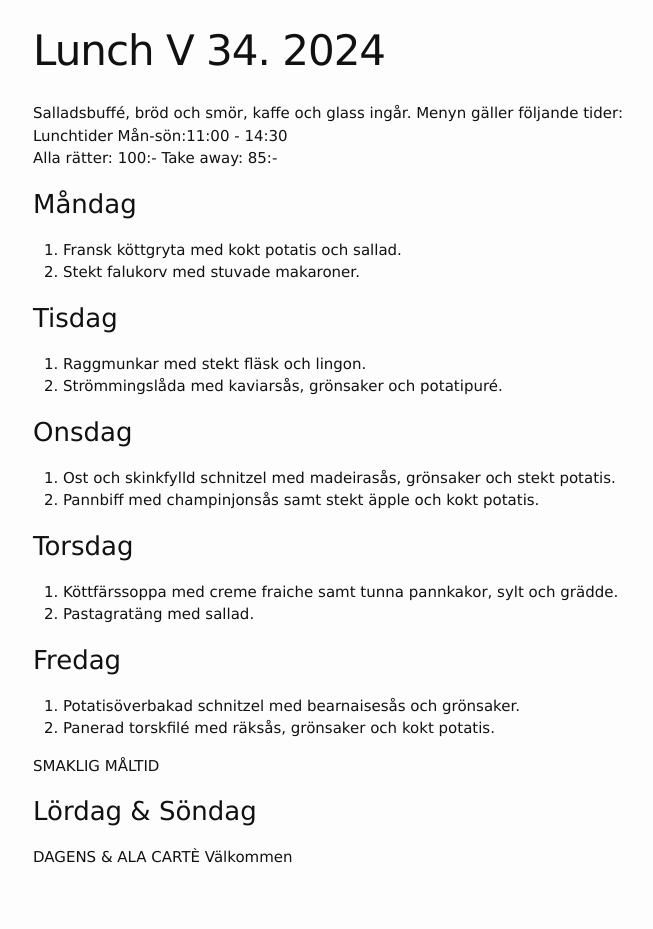
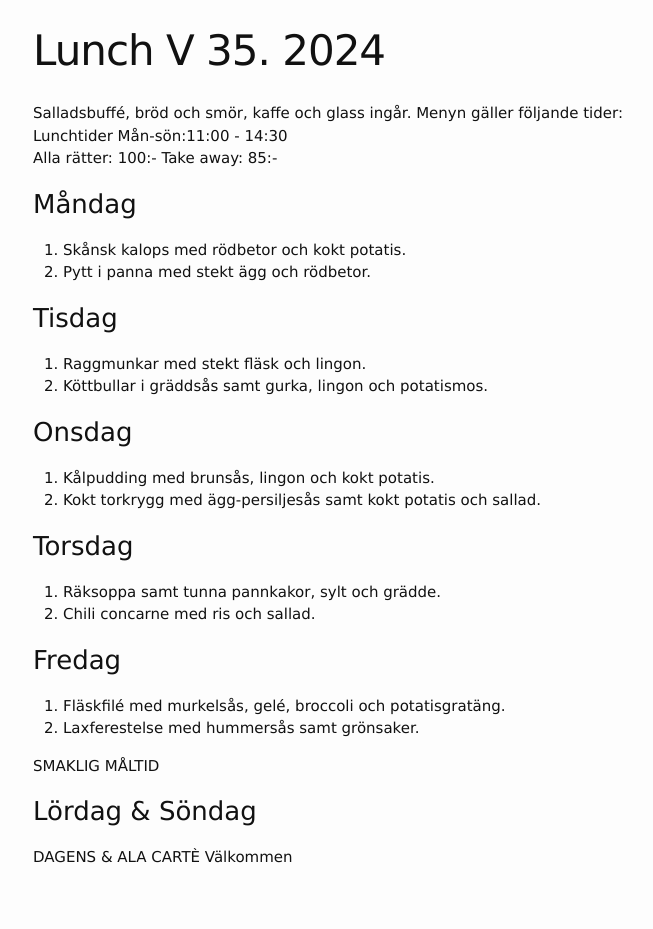
Before and after one commit to FarInn62/farinn62.github.io, a Jekyll site: the page built from lunch.md, in a window 1280 px wide. Shown: the whole page, without its empty margins (237-890 px from the left). Built offline with Jekyll 4.4.1, drawn with Linux system fonts in a browser that asks for light colours.

Commit message:
Update lunch.md

```diff
--- a/lunch.md
+++ b/lunch.md
@@ -1,6 +1,6 @@
 ---
 layout: foodmenu
-title: Lunch V 34. 2024
+title: Lunch V 35. 2024
 permalink: /lunch/
 published: true
 ---
@@ -11,28 +11,28 @@ Alla rätter: 100:- Take away: 85:-
 
 ### Måndag
 
-1. Fransk köttgryta med kokt potatis och sallad.
-2. Stekt falukorv med stuvade makaroner.
+1. Skånsk kalops med rödbetor och kokt potatis.
+2. Pytt i panna med stekt ägg och rödbetor.
 
 ### Tisdag
 
 1. Raggmunkar med stekt fläsk och lingon.
-2. Strömmingslåda med kaviarsås, grönsaker och potatipuré.
+2. Köttbullar i gräddsås samt gurka, lingon och potatismos.
 
 ### Onsdag
 
-1. Ost och skinkfylld schnitzel med madeirasås, grönsaker och stekt potatis.
-2. Pannbiff med champinjonsås samt stekt äpple och kokt potatis.
+1. Kålpudding med brunsås, lingon och kokt potatis.
+2. Kokt torkrygg med ägg-persiljesås samt kokt potatis och sallad.
 
 ### Torsdag
 
-1. Köttfärssoppa med creme fraiche samt tunna pannkakor, sylt och grädde.
-2. Pastagratäng med sallad.
+1. Räksoppa samt tunna pannkakor, sylt och grädde.
+2. Chili concarne med ris och sallad.
 
 ### Fredag
 
-1. Potatisöverbakad schnitzel med bearnaisesås och grönsaker.
-2. Panerad torskfilé med räksås, grönsaker och kokt potatis.
+1. Fläskfilé med murkelsås, gelé, broccoli och potatisgratäng.
+2. Laxferestelse med hummersås samt grönsaker.
 
 SMAKLIG MÅLTID
 ### Lördag & Söndag
```
